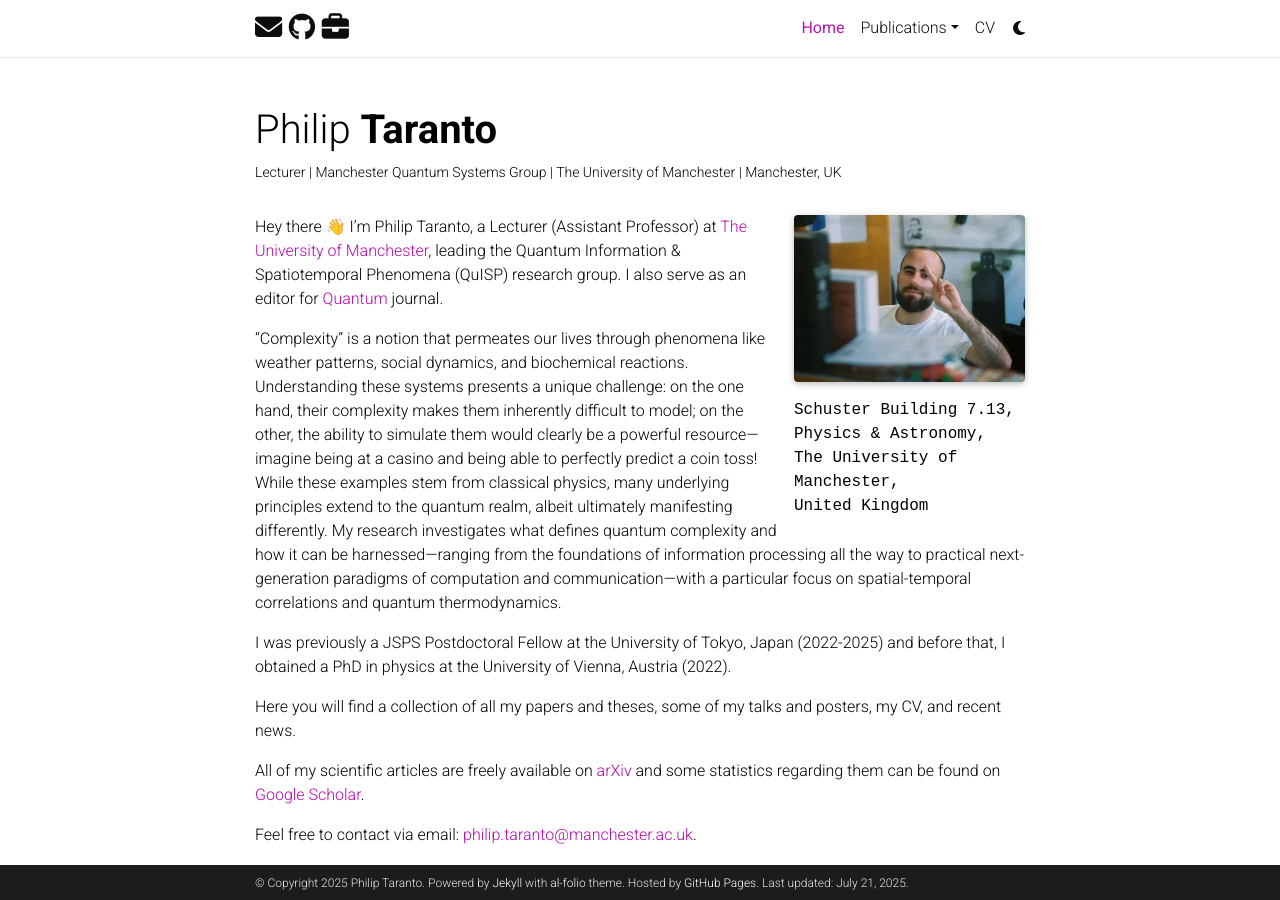
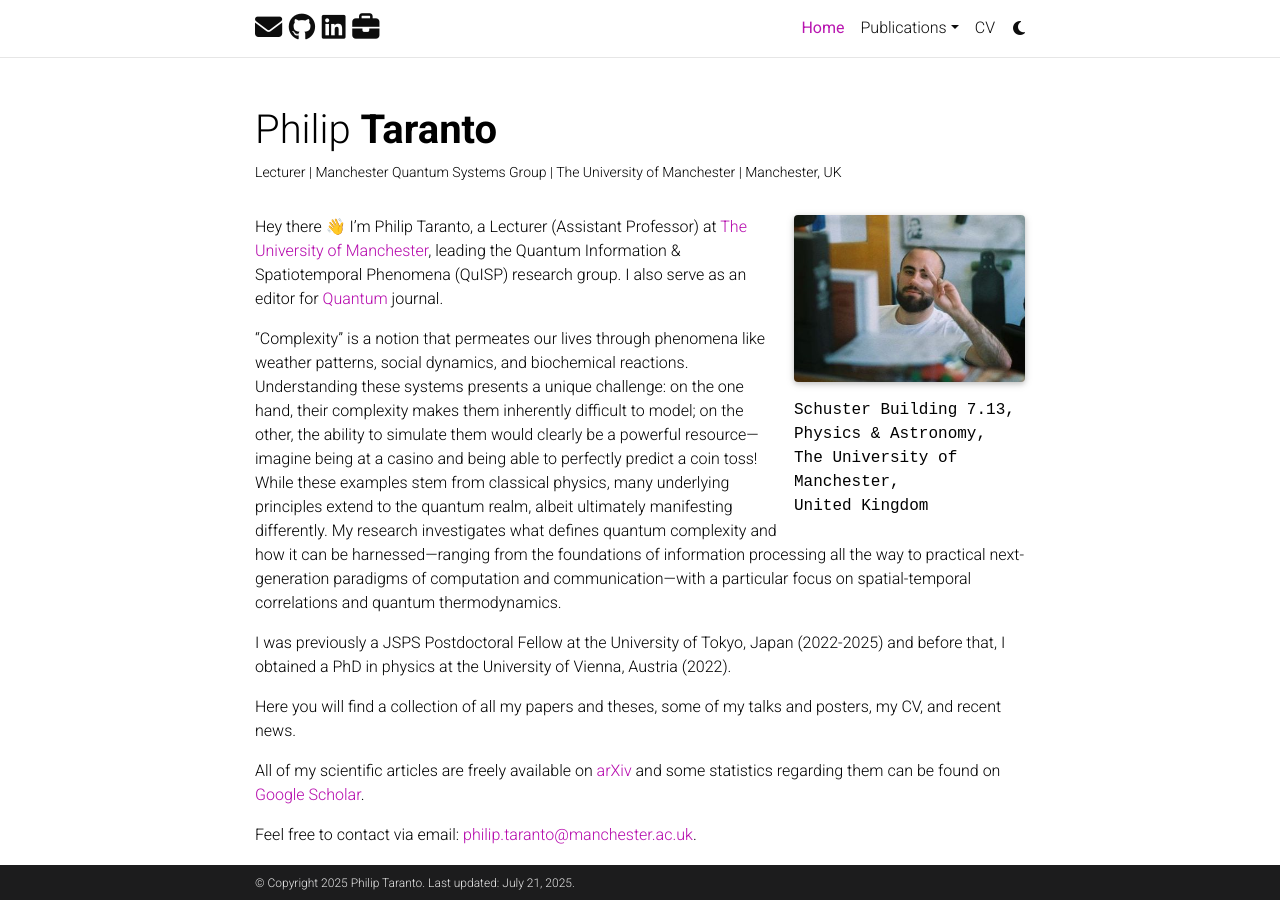
Before and after one commit to tarantophilip/tarantophilip.github.io, a Jekyll site: the page built from _pages/about.md, in a window 1280 px wide and 900 px high. Built offline with Jekyll 4.4.1, drawn with Linux system fonts in a browser that asks for light colours; full-size pictures stand in for the smaller copies a plugin makes; comment, search, counter and statistics services are not loaded; a style sheet for code colours, icons or effects is not loaded.

Commit message:
Update _config.yml

```diff
--- a/_config.yml
+++ b/_config.yml
@@ -8,12 +8,9 @@
 last_name: Taranto
 email: philip.taranto@manchester.ac.uk
 description: > # the ">" symbol means to ignore newlines until "footer_text:"
-  A simple, whitespace theme for academics. Based on [*folio](https://github.com/bogoli/-folio) design.
 footer_text: >
-  Powered by <a href="https://jekyllrb.com/" target="_blank">Jekyll</a> with <a href="https://github.com/alshedivat/al-folio">al-folio</a> theme.
-  Hosted by <a href="https://pages.github.com/" target="_blank">GitHub Pages</a>.
 
-keywords: jekyll, jekyll-theme, academic-website, portfolio-website  # add your own keywords or leave empty
+keywords: # add your own keywords or leave empty
 
 lang: en # the language of your site (for example: en, fr, cn, ru, etc.)
 icon: 🪸  # the emoji used as the favicon (alternatively, provide image name in /assets/img/)
@@ -75,7 +72,7 @@
 gitlab_username: # your GitLab user name
 twitter_username: # your Twitter handle
 mastodon_username: # your mastodon instance+username in the format instance.tld/@username
-linkedin_username: # your LinkedIn user name
+linkedin_username: philiptaranto # your LinkedIn user name
 telegram_username: # your Telegram user name
 scholar_userid: 8RPclskAAAAJ # your Google Scholar ID
 semanticscholar_id: # your Semantic Scholar ID
```
